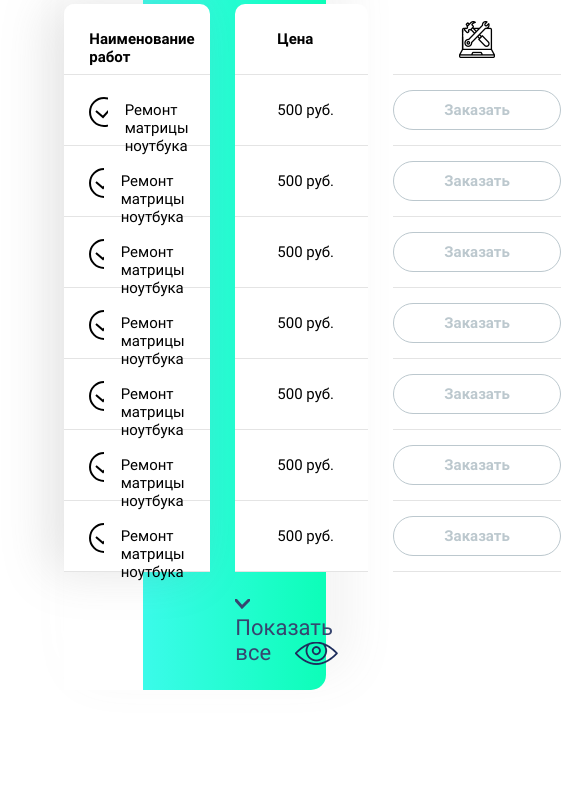
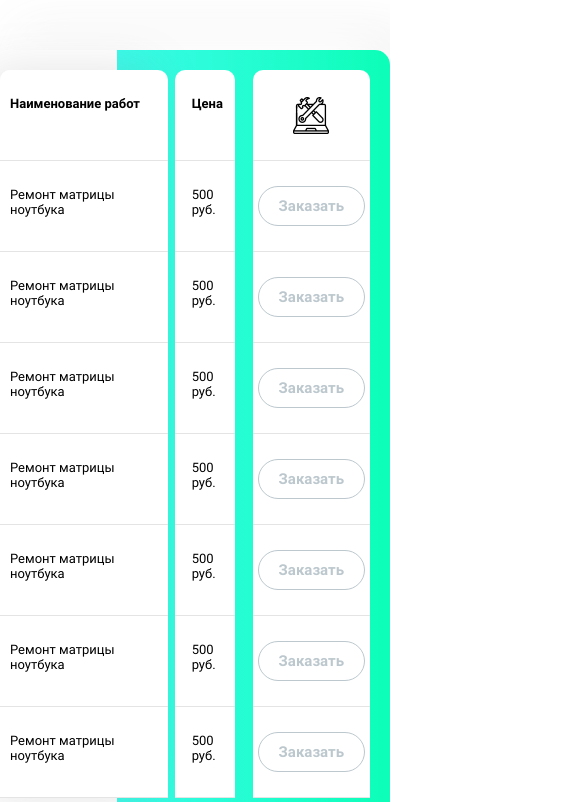
Before and after one commit to Sheldier/Table, a plain HTML site: page index.html in a window 390 px wide. Shown: the part 123-925 px from the top of the page, 561 px wide, since content can reach past the window. Before the commit the page ends 844 px from the top, so only its background shows below. Drawn offline with Linux system fonts and the light colour scheme.

Commit message:
1 bug remained

```diff
--- a/index.html
+++ b/index.html
@@ -35,7 +35,7 @@
 					<li><div class="li-info"><span>Наименование работ</span></div></li>
 					<li>
 						<div class="li-info">
-							<svg width="40" height="40" style="fill:orange;fill-opacity:0;stroke:black;stroke-width:2px">
+							<svg width="30" height="30" style="fill:orange;fill-opacity:0;stroke:black;stroke-width:2px">
 
 								<circle r="14" cx="15" cy="15"/>
 								<polyline points="7,14 14,20 23,10"/>
@@ -119,7 +119,7 @@
 			</div>
 			<div class="column table__cost">
 				<ul>
-					<li><div class="li-info"><span>Цена</span></div></li>
+					<li><div class="li-info"><span class="cost">Цена</span></div></li>
 					<li><div class="li-info"><span>500 руб.</span><span>3 года гарантии</span></div></li>
 					<li><div class="li-info"><span>500 руб.</span><span>3 года гарантии</span></div></li>
 					<li><div class="li-info"><span>500 руб.</span><span>3 года гарантии</span></div></li>
--- a/js/common.js
+++ b/js/common.js
@@ -158,6 +158,8 @@ $(function() {
 // Привязка событий к строкам таблицы при щелчке мышью
 //=====================================================
 
+	//Первый столбец
+
 	$liWork.on('click', function() {
 		$buttons[$(this).index() - 1].dataset.clicked = true;
 		$($checkedObj[$(this).index() - 1]).animate({'fill-opacity': '1'}, 1000);
@@ -167,14 +169,14 @@ $(function() {
 
 	$liCost.on('click', function() {
 		$buttons[$(this).index() - 1].dataset.clicked = true;
-		$($checkedObj[$(this).index() - 1]).css('fill', 'orange');
+		$($checkedObj[$(this).index() - 1]).animate({'fill-opacity': '1'}, 1000);
 	});
 
 	//Третий столбец
 
 	$liOrder.on('click', function() {
 		$buttons[$(this).index() - 1].dataset.clicked = true;
-		$($checkedObj[$(this).index() - 1]).css('fill', 'orange');
+		$($checkedObj[$(this).index() - 1]).animate({'fill-opacity': '1'}, 1000);
 	});
 
 //================================================================
--- a/sass/main.scss
+++ b/sass/main.scss
@@ -40,7 +40,6 @@ span{
 	position: absolute;
 	z-index: 2;
 	background-color: rgba(0,0,255,.5);
-	// display: flex;
 	justify-content: center;
 	align-items: center;
 	& .form{
@@ -62,10 +61,11 @@ span{
 			}
 		}
 		& form{
-			width: 465px;
+			max-width: 465px;
 			height: 170px;
 			margin: 25px auto 0 auto;
 			display: grid;
+			-ms-grid-gap: 20px;
 			grid-gap: 20px;
 			& input[type='text']{
 				border-radius: 30px 30px 30px 30px;
@@ -124,9 +124,10 @@ span{
 
 
 .container{
-	max-width: 67vw;
+	width: 67vw;
 	margin: 0 auto 0 auto;
 	& .title{
+		padding-top: 66px;
 		margin-bottom: 66px;
 		& h1{
 			font-size: 35px;
@@ -141,7 +142,9 @@ span{
 	    background: -o-linear-gradient(left, #3BFBEA, #0CFEB8);
 	    background: linear-gradient(to right, transparent 0%, transparent 30%, #3BFBEA 30%, #0CFEB8);
 		display: grid;
+		-ms-grid-columns: 3fr 3fr 2fr;
 		grid-template-columns: 3fr 3fr 2fr;
+		-ms-grid-gap: 25px;
 		grid-gap: 25px;
 		padding: 20px 20px 25px 0;
 		& .li-info{
@@ -209,8 +212,10 @@ span{
 			}
 		}
 		& .wrapup{
+			-ms-grid-row: 2 / 2;
 			grid-row: 2 / 2;
 			grid-column: 2 / 2;
+			-ms-grid-column: 2 / 2;
 			& a{
 				& span{
 					font-size: 22px;
@@ -230,3 +235,5 @@ span{
 		}
 	}
 }
+
+@import 'media.scss';
--- a/sass/media.scss
+++ b/sass/media.scss
@@ -0,0 +1,67 @@
+@media screen and (max-width: 1200px){
+	.container{
+		width: 96vw;
+	}
+}
+@media screen and (max-width: 820px){
+	.table__work svg{
+		display: none !important;
+	}
+	.table__cost .li-info span:last-child{
+		display: none;
+	}
+	.table__cost .cost{
+		display: block !important;
+	}
+	.table__order a{
+		padding: 10px 20px !important;
+	}
+	.wrapup{
+		grid-row: 2 / 2 ;
+		grid-column: 2 / 3 ;
+		& a{
+				& span{
+					font-size: 16px !important;
+				}
+				& img{
+					display: none !important;
+				}
+			}
+	}
+}
+@media screen and (max-width: 600px){
+	.table__work li
+		& .li-info{
+			padding-left: 10px !important;
+		& p{
+		padding-left: 0 !important;
+	}
+}
+	.table__order li{
+		padding: 0 5px !important;
+	}
+	.table li{
+		height: 90px;
+		& span, p{
+			font-size: 13px !important;
+		}
+	}
+	form{
+		padding: 0 10px !important;
+	}
+}
+@media screen and (max-width: 440px){
+	.container{
+		width: 100%;
+		& .table{
+			grid-template-columns: 3fr 1fr 1fr !important;
+			grid-gap: 7px;
+			& .table__cost{
+				width: 60px;
+				& .li-info{
+					padding-left: 0px;
+				}
+			}
+		}
+	}
+}
```
Also changed, not shown: css/main.min.css, css/media.min.css.
